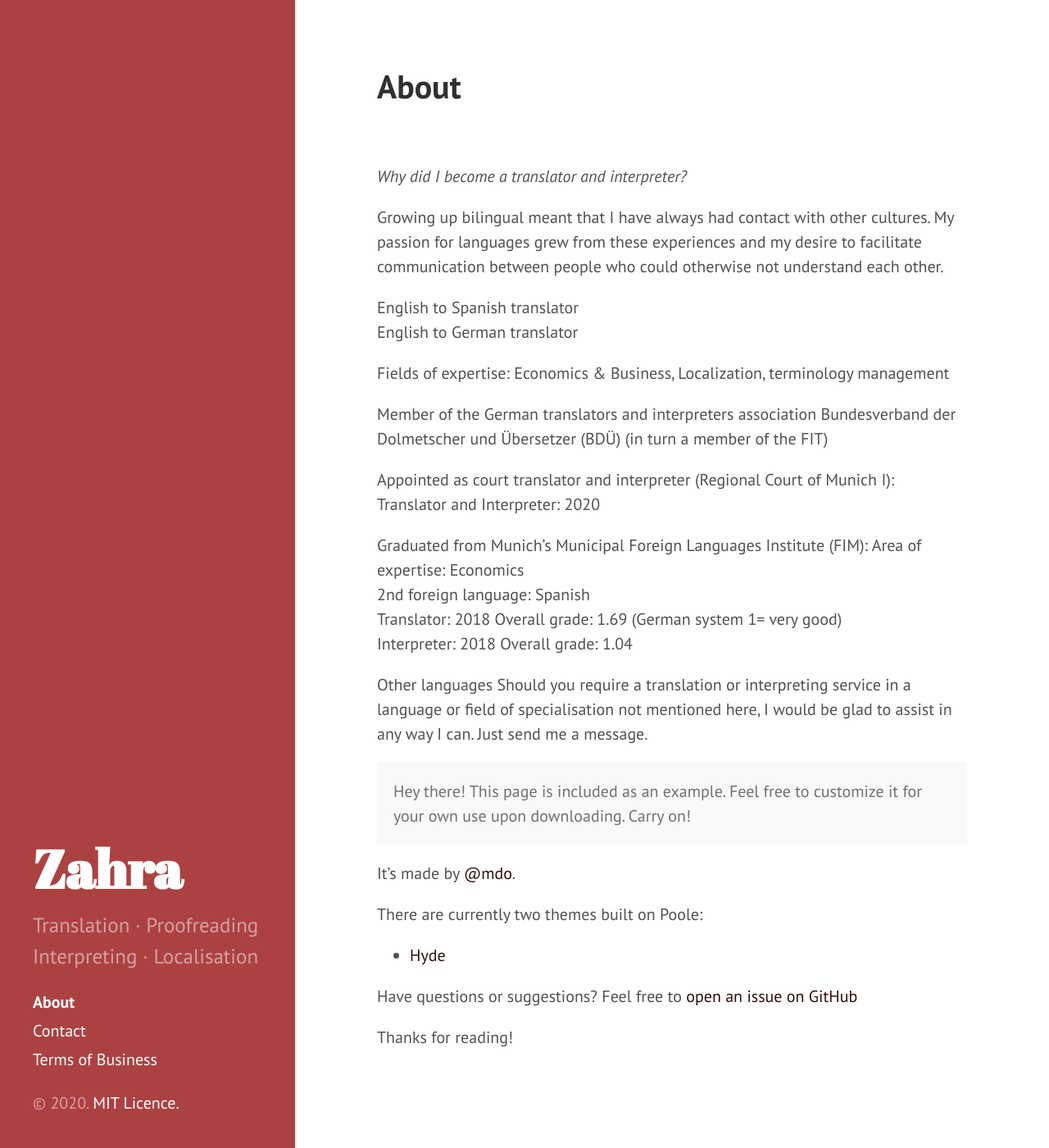
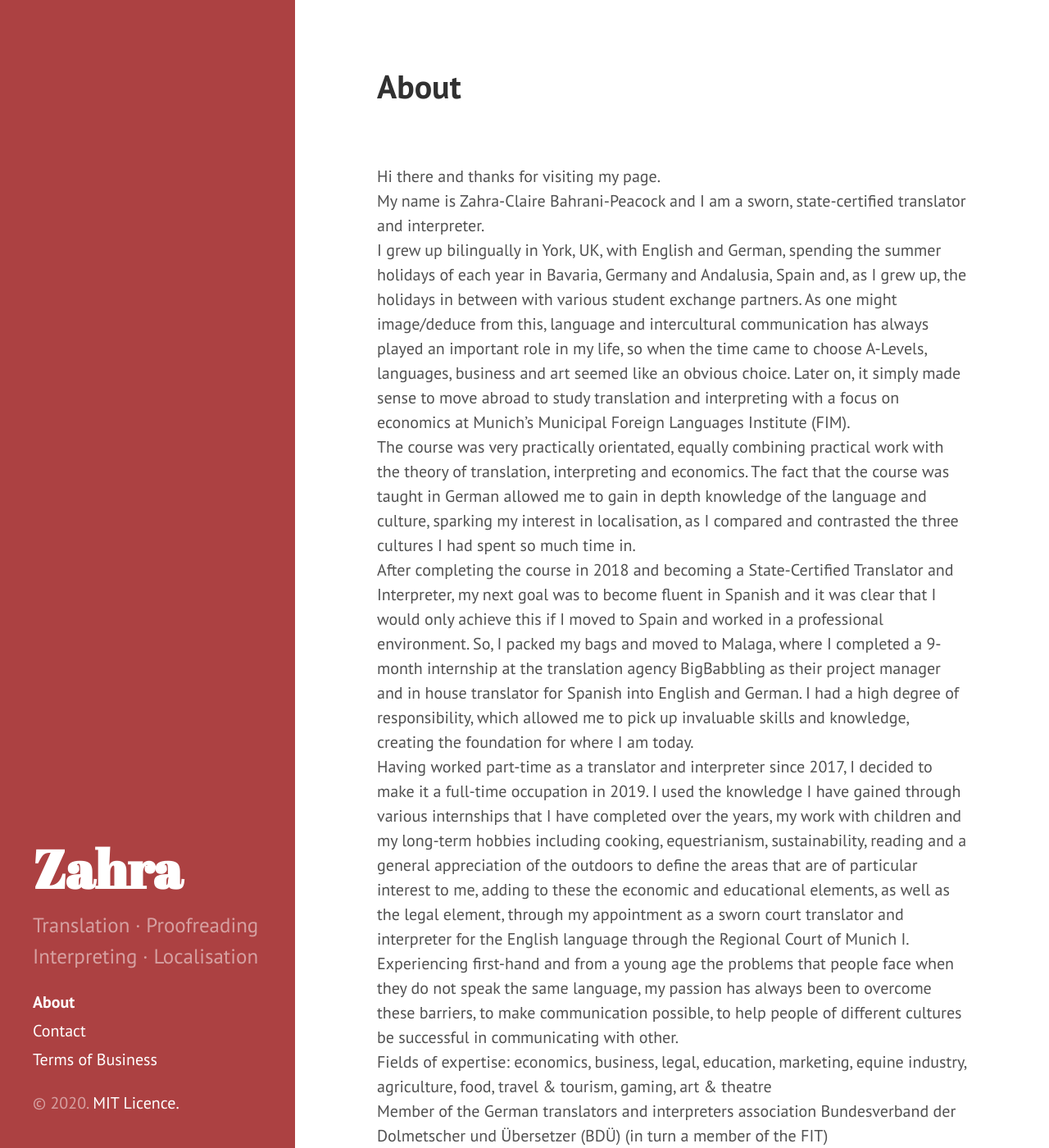
Before and after one commit to Zahra-Claire-Bahrani-Peacock/zahra-claire-bahrani-peacock.github.io, a Jekyll site: the page built from about.md, in a window 1280 px wide and 1400 px high. Shown: the whole window at 82% size. Built offline with Jekyll 4.4.1, drawn with Linux system fonts in a browser that asks for light colours; some of the changed text lies outside the part shown.

Commit message:
Changes to content & layout

```diff
--- a/about.md
+++ b/about.md
@@ -4,39 +4,29 @@ title: About
 ---
 <br/>
 <br/>
-*Why did I become a translator and interpreter?*
-
-Growing up bilingual meant that I have always had contact with other cultures. My passion for languages grew from these experiences and my desire to facilitate communication between people who could otherwise not understand each other.
-
-English to Spanish translator
-English to German translator
-
-Fields of expertise: Economics & Business, Localization, terminology management
-
+Hi there and thanks for visiting my page.
+<br/>
+My name is Zahra-Claire Bahrani-Peacock and I am a sworn, state-certified translator and interpreter.
+<br/>
+I grew up bilingually in York, UK, with English and German, spending the summer holidays of each year in Bavaria, Germany and Andalusia, Spain and, as I grew up, the holidays in between with various student exchange partners. As one might image/deduce from this, language and intercultural communication has always played an important role in my life, so when the time came to choose A-Levels, languages, business and art seemed like an obvious choice. Later on, it simply made sense to move abroad to study translation and interpreting with a focus on economics at Munich’s Municipal Foreign Languages Institute (FIM).
+<br/>
+The course was very practically orientated, equally combining practical work with the theory of translation, interpreting and economics. The fact that the course was taught in German allowed me to gain in depth knowledge of the language and culture, sparking my interest in localisation, as I compared and contrasted the three cultures I had spent so much time in.
+<br/>
+After completing the course in 2018 and becoming a State-Certified Translator and Interpreter, my next goal was to become fluent in Spanish and it was clear that I would only achieve this if I moved to Spain and worked in a professional environment.  So, I packed my bags and moved to Malaga, where I completed a 9-month internship at the translation agency BigBabbling as their project manager and in house translator for Spanish into English and German. I had a high degree of responsibility, which allowed me to pick up invaluable skills and knowledge, creating the foundation for where I am today.
+<br/>
+Having worked part-time as a translator and interpreter since 2017, I decided to make it a full-time occupation in 2019. I used the knowledge I have gained through various internships that I have completed over the years, my work with children and my long-term hobbies including cooking, equestrianism, sustainability, reading and a general appreciation of the outdoors to define the areas that are of particular interest to me, adding to these the economic and educational elements, as well as the legal element, through my appointment as a sworn court translator and interpreter for the English language through the Regional Court of Munich I.
+<br/>
+Experiencing first-hand and from a young age the problems that people face when they do not speak the same language, my passion has always been to overcome these barriers, to make communication possible, to help people of different cultures be successful in communicating with other.
+<br/>
+Fields of expertise: economics, business, legal, education, marketing, equine industry, agriculture, food, travel & tourism, gaming, art & theatre
+<br/>
 Member of the German translators and interpreters association Bundesverband der Dolmetscher und Übersetzer (BDÜ) (in turn a member of the FIT)
-
-Appointed as court translator and interpreter (Regional Court of Munich I):
-Translator and Interpreter:  2020
-
+<br/>
+Appointed as court translator and interpreter (Regional Court of Munich I): 2020
+<br/>
 Graduated from Munich’s Municipal Foreign Languages Institute (FIM):
-Area of expertise: Economics
+<br/>
+Area of expertise:  Business
 2nd foreign language: Spanish
-Translator:   2018  Overall grade: 1.69 (German system 1= very good)
-Interpreter:  2018  Overall grade: 1.04
-
-Other languages
-Should you require a translation or interpreting service in a language or field of specialisation not mentioned here, I would be glad to assist in any way I can. Just send me a message.
-
-<p class="message">
-  Hey there! This page is included as an example. Feel free to customize it for your own use upon downloading. Carry on!
-</p>
-
-It's made by [@mdo](https://twitter.com/mdo).
-
-There are currently two themes built on Poole:
-
-* [Hyde](http://hyde.getpoole.com)
-
-Have questions or suggestions? Feel free to [open an issue on GitHub](https://github.com/poole/issues/new)
-
-Thanks for reading!
+Translator:  2018  Overall grade: 1.91 (German system 1= very good)
+Interpreter:  2018  Overall grade: 2.31
```
Also changed, not shown: contact.md (+1 -0 lines), index.html (+7 -7 lines).
